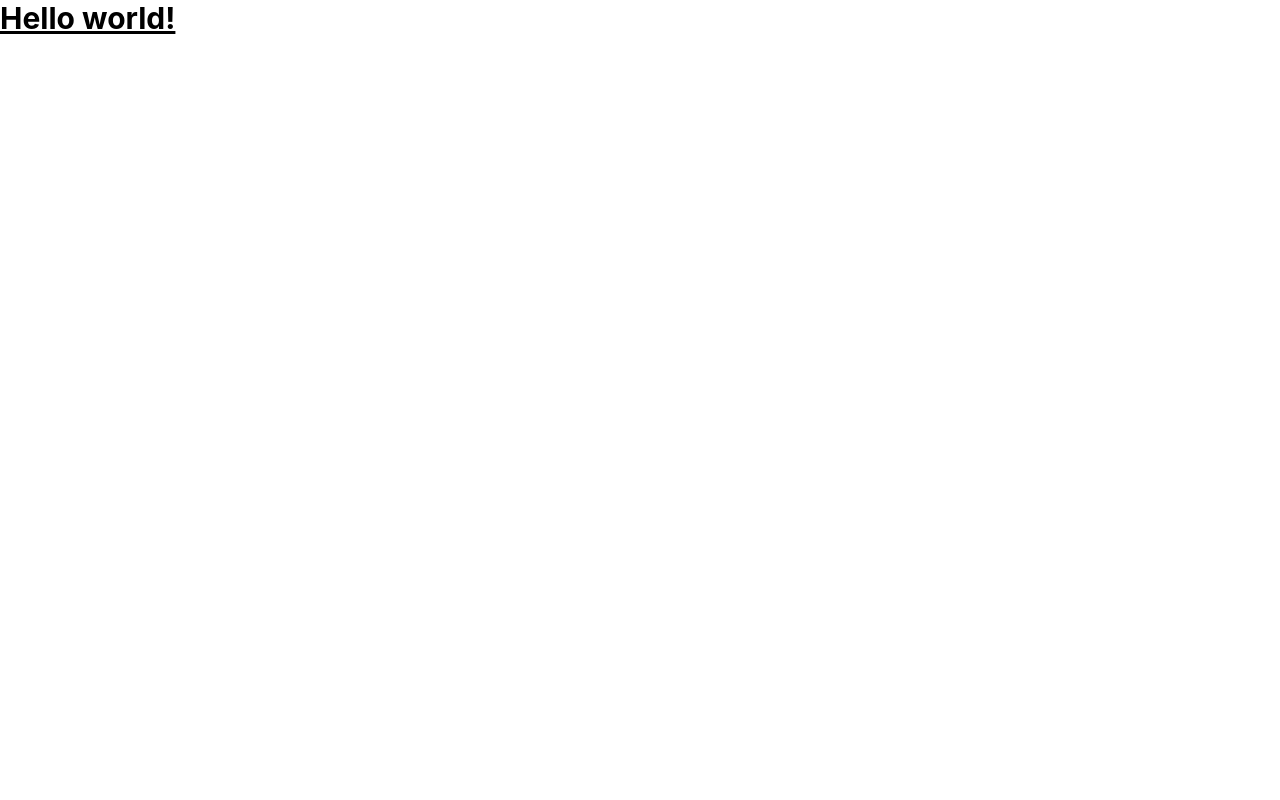
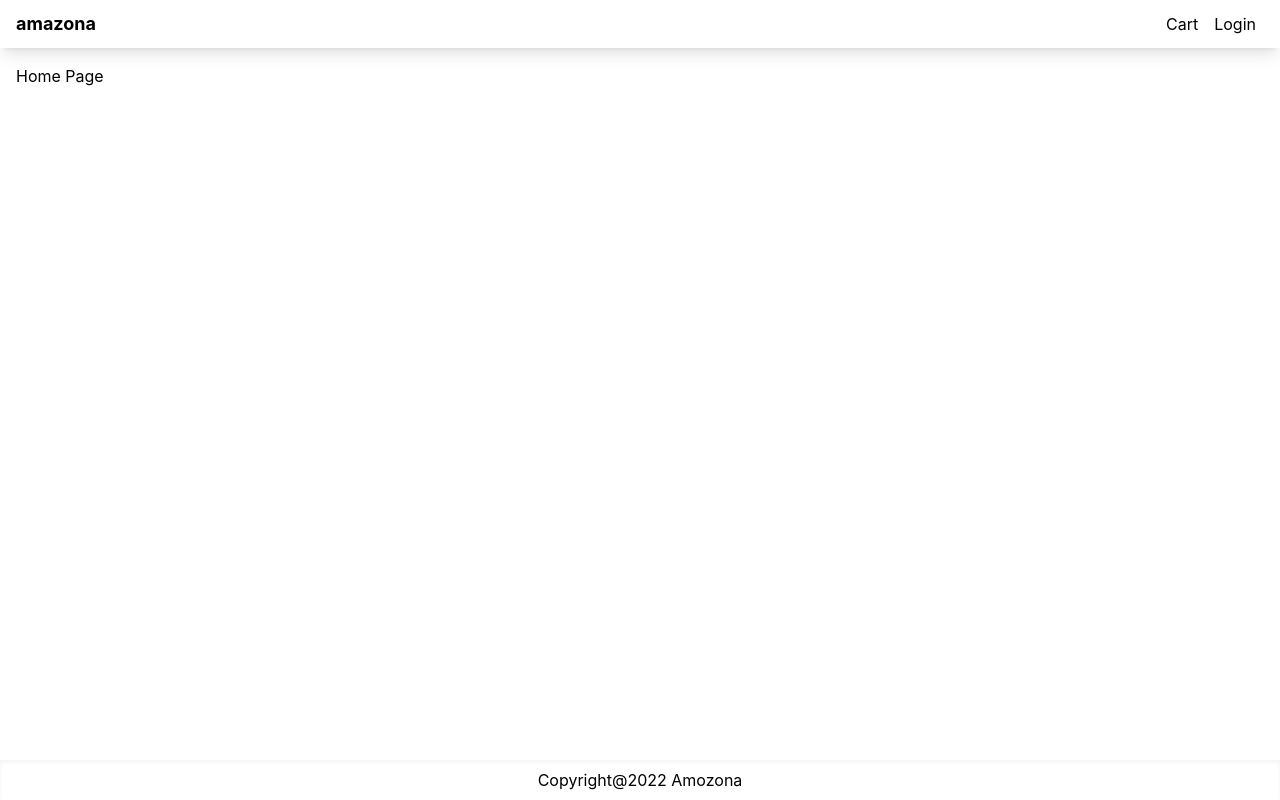
Before and after one commit to AnushaDevaiah/next-tailwind-amazona, a Next.js app: page / in a window 1280 px wide. Built offline with nearby package versions, Linux system fonts and the light colour scheme.

Commit message:
Created header ,main , footer

```diff
--- /dev/null
+++ b/components/Layout.js
@@ -0,0 +1,38 @@
+import Head from 'next/head';
+import Link from 'next/link';
+import React from 'react';
+
+export default function Layout({ title, children }) {
+  return (
+    <>
+      <Head>
+        <title>{title ? title + 'Amazona' : 'Amazona'}</title>
+        <meta name="description" content="Ecommerce website" />
+        <link rel="icon" href="/favicon.ico" />
+      </Head>
+
+      <div className="flex min-h-screen flex-col justify-between">
+        <header>
+          <nav className="flex h-12 items-center px-4 justify-between shadow-lg">
+            <Link legacyBehavior href="/">
+              <a className="text-lg font-bold">amazona</a>
+            </Link>
+            <div>
+              <Link legacyBehavior href="/cart">
+                <a className="p-2">Cart</a>
+              </Link>
+              <Link legacyBehavior href="/login">
+                <a className="p-2">Login</a>
+              </Link>
+            </div>
+          </nav>
+        </header>
+        <main className="container m-auto mt-4 px-4">{children}</main>
+
+        <footer className="flex h-10 justify-center items-center shadow-inner">
+          <p>Copyright@2022 Amozona</p>
+        </footer>
+      </div>
+    </>
+  );
+}
--- a/pages/index.js
+++ b/pages/index.js
@@ -1,14 +1,5 @@
-import Head from 'next/head';
+import Layout from './../components/Layout';
 
 export default function Home() {
-  return (
-    <div>
-      <Head>
-        <title>Create Next App</title>
-        <meta name="description" content="Generated by create next app" />
-        <link rel="icon" href="/favicon.ico" />
-      </Head>
-      <h1 className="text-3xl font-bold underline">Hello world!</h1>
-    </div>
-  );
+  return <Layout title="Home page">Home Page</Layout>;
 }
--- a/tailwind.config.js
+++ b/tailwind.config.js
@@ -2,7 +2,7 @@
 module.exports = {
   content: [
     './pages/**/*.{js,ts,jsx,tsx}',
-    './components/**/*,{js,ts,jsx,tsx}',
+    './components/**/*.{js,ts,jsx,tsx}',
   ],
   theme: {
     extend: {},
```
Also changed, not shown: .eslintrc.json.
